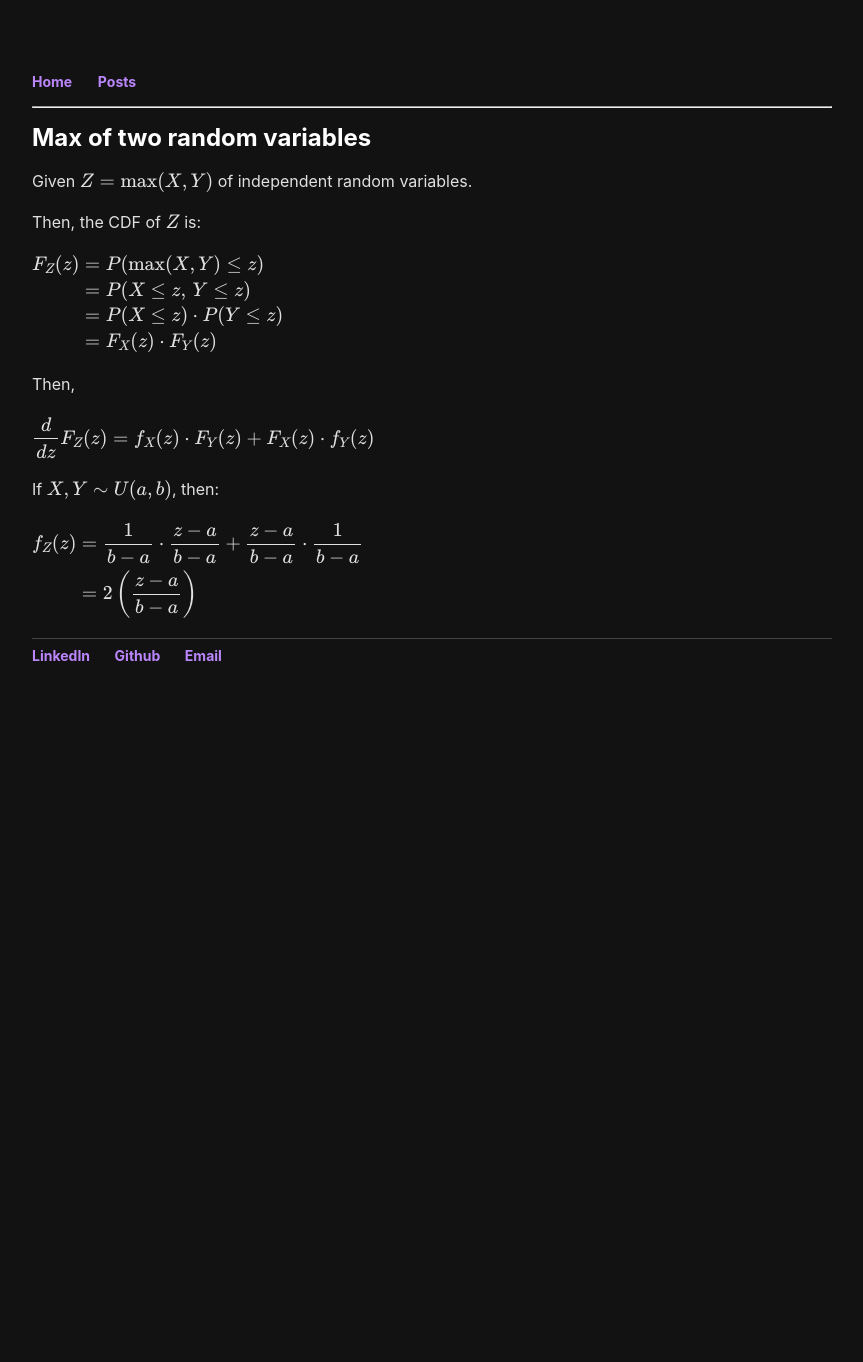
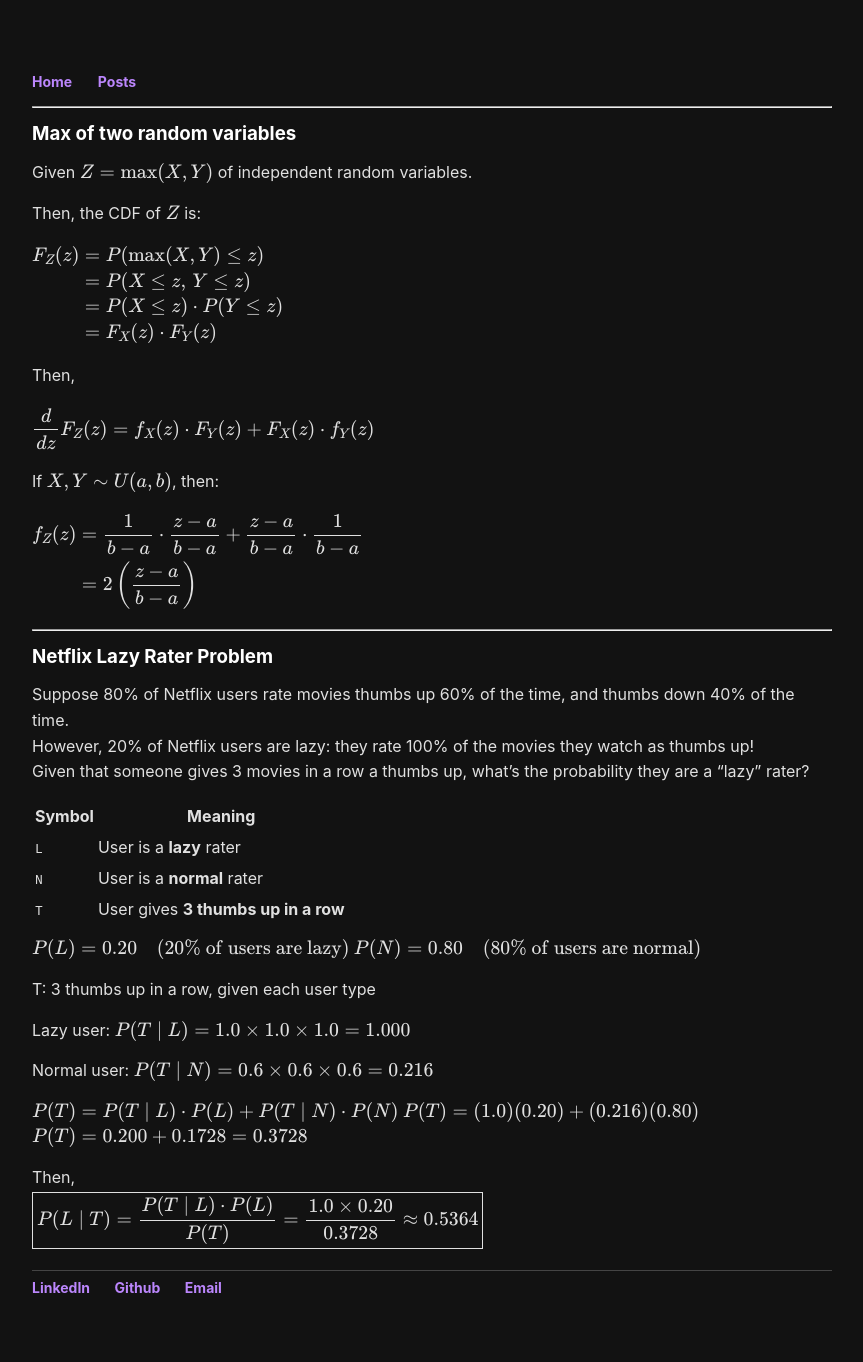
Before and after one commit to sean-sj-jung/sean-sj-jung.github.io, a Jekyll site: the page built from _posts/2024-11-02-ElementaryStatsProblems.md, in a window 1280 px wide. Shown: the whole page, without its empty margins (208-1071 px from the left). Built offline with Jekyll 4.4.1, drawn with Linux system fonts in a browser that asks for light colours; nearby versions of some CDN libraries; before the commit the page ends 900 px from its top, so only the background shows below that.

Commit message:
few updates

```diff
--- a/_posts/2024-11-02-ElementaryStatsProblems.md
+++ b/_posts/2024-11-02-ElementaryStatsProblems.md
@@ -2,13 +2,13 @@
 layout: post
 title: "Elementary Stats Sample Problems"
 date: 2024-11-02
-excerpt: "Max of two random variables"
+excerpt: "Probability and Statistics problem"
 ---
 
 
 ---
 
-## Max of two random variables
+### Max of two random variables
 
 Given $$ Z = \max(X,Y) $$ of independent random variables.
 
@@ -37,3 +37,36 @@
 &= 2\left(\frac{z-a}{b-a}\right)
 \end{align}
 $$
+
+---
+
+### Netflix Lazy Rater Problem
+
+Suppose 80% of Netflix users rate movies thumbs up 60% of the time, and thumbs down 40% of the time.
+However, 20% of Netflix users are lazy: they rate 100% of the movies they watch as thumbs up!
+Given that someone gives 3 movies in a row a thumbs up, what's the probability they are a "lazy" rater?
+
+
+| Symbol | Meaning |
+|--------|---------|
+| `L` | User is a **lazy** rater |
+| `N` | User is a **normal** rater |
+| `T` | User gives **3 thumbs up in a row** |
+
+$$P(L) = 0.20 \quad \text{(20% of users are lazy)}$$
+$$P(N) = 0.80 \quad \text{(80% of users are normal)}$$
+
+T: 3 thumbs up in a row, given each user type
+
+Lazy user:
+$$P(T \mid L) = 1.0 \times 1.0 \times 1.0 = 1.000$$
+
+Normal user:
+$$P(T \mid N) = 0.6 \times 0.6 \times 0.6 = 0.216$$
+
+$$P(T) = P(T \mid L) \cdot P(L) + P(T \mid N) \cdot P(N)$$
+$$P(T) = (1.0)(0.20) + (0.216)(0.80)$$
+$$P(T) = 0.200 + 0.1728 = 0.3728$$
+
+Then,
+$$\boxed{P(L \mid T) = \frac{P(T \mid L) \cdot P(L)}{P(T)} = \frac{1.0 \times 0.20}{0.3728} \approx 0.5364}$$
```
Also changed, not shown: _posts/2024-11-14-Kmeans.md (added, +110 -0 lines).
